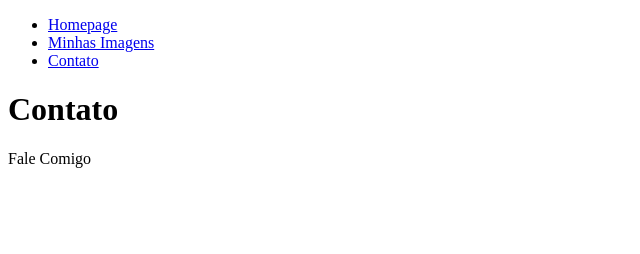
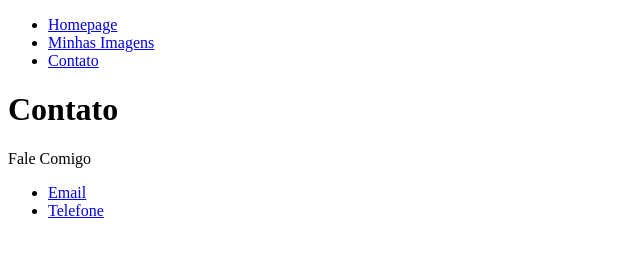
Before and after one commit to gustavost3/Cursos, a plain HTML site: page RocketSeat/Exercicios/Navegacao_entre_arquivos/contact.html in a window 1280 px wide. Shown: the whole page, without its empty margins (0-640 px from the left). Drawn offline with Linux system fonts and the light colour scheme.

Commit message:
Adicionado informaçoes de contato

```diff
--- a/RocketSeat/Exercicios/Navegacao_entre_arquivos/contact.html
+++ b/RocketSeat/Exercicios/Navegacao_entre_arquivos/contact.html
@@ -22,6 +22,14 @@
     </nav>
 <h1>Contato</h1>
 <p>Fale Comigo</p>
+    <ul>
+        <li>
+            <a href="mailto:meuemail@gmail.com">Email</a>
+        </li>
+        <li>
+            <a href="tel:88888666666">Telefone</a>
+        </li>
+    </ul>
 
 </body>
 </html>
```
